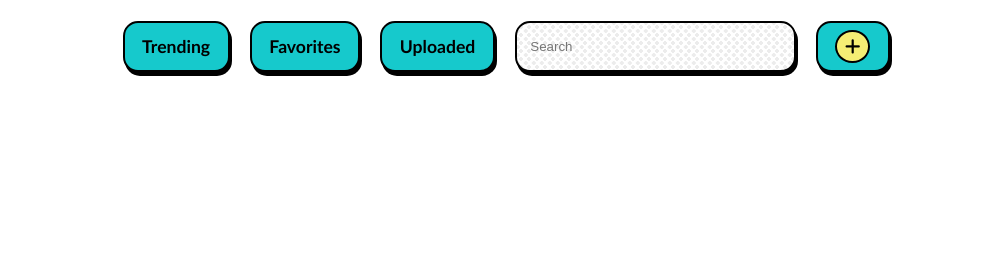
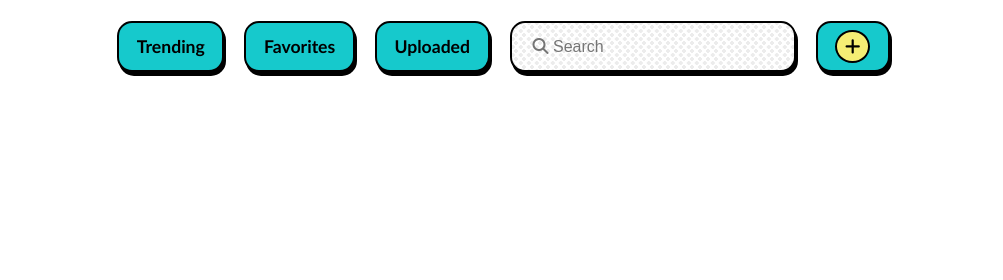
Before and after one commit to Team-06-alpha-A62/kapow, a website with bundled scripts: page template/index.html in a window 1280 px wide. Shown: the top 280 px of the page, 277-1280 px from the left. Built offline with nearby package versions, Linux system fonts and the light colour scheme.

Commit message:
Updated search input to include an icon in the placeholder

```diff
--- a/template/index.html
+++ b/template/index.html
@@ -25,7 +25,12 @@
           <a class="nav-link" data-page="trending">Trending</a>
           <a class="nav-link" data-page="favorites">Favorites</a>
           <a class="nav-link" data-page="uploaded">Uploaded</a>
-          <input id="search" type="text" placeholder="Search" />
+          <input
+            id="search"
+            type="text"
+            placeholder="&#xF002; Search"
+            style="font-family: Arial, FontAwesome"
+          />
           <a class="nav-link" data-page="upload">
             <!-- <span>Upload</span> -->
             <span class="arrowContainer"><i class="fa-solid fa-plus"></i></span>
--- a/template/styles/main.css
+++ b/template/styles/main.css
@@ -128,6 +128,11 @@ a.nav-link {
   background-size: 0.5rem 0.5rem;
   background-position: 0 0, 0.3rem 0.75rem;
   width: 250px;
+  font-size: 1rem;
+}
+
+#search::placeholder {
+  padding-left: 5px;
 }
 
 a.nav-link:hover,
```
